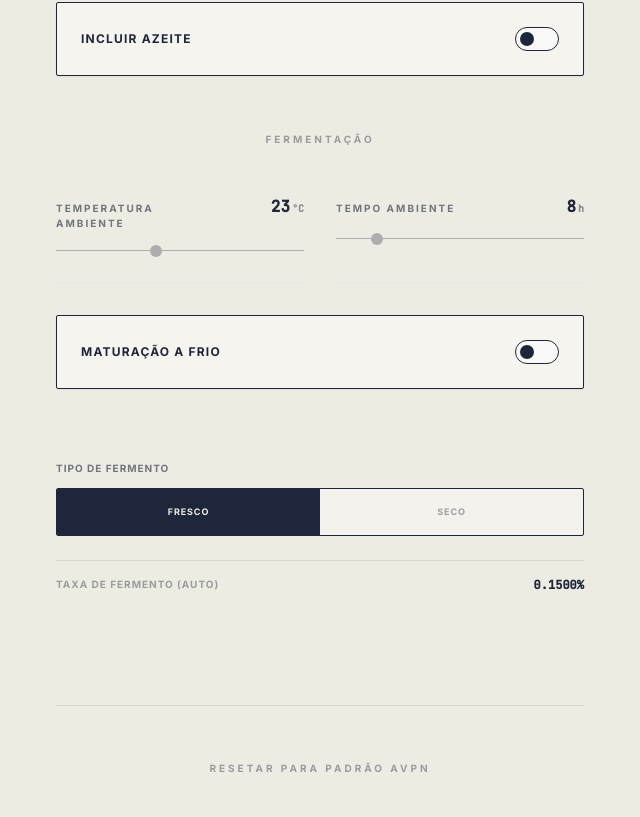
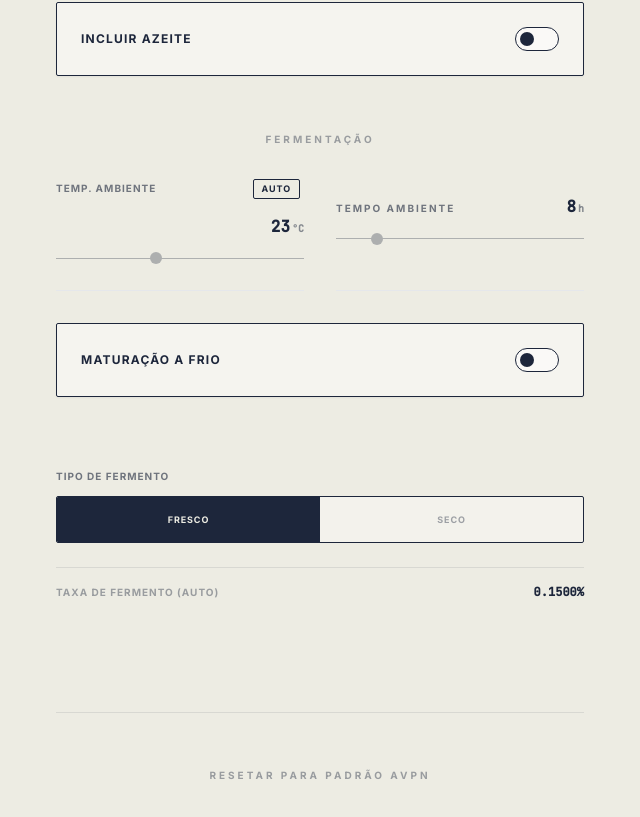
Before and after one commit to rafaelcapanema/Calculadora-de-massa-de-pizza, a React (Vite) app: page / in a window 1280 px wide. Shown: the part 783-1600 px from the top of the page, without its empty margins (320-960 px from the left). Built offline with nearby package versions, Linux system fonts and the light colour scheme; a web font is replaced by a local one.

Commit message:
Add files via upload

```diff
--- a/App.tsx
+++ b/App.tsx
@@ -17,12 +17,13 @@ interface WeatherInfo {
   condition: string;
   loading: boolean;
   sources?: WeatherSource[];
+  error?: string;
 }
 
 const App: React.FC = () => {
   const [config, setConfig] = useState<DoughConfig>(AVPN_DEFAULTS);
   const [weather, setWeather] = useState<WeatherInfo | null>(null);
-  const [hasRequestedLocation, setHasRequestedLocation] = useState(false);
+  const [isDetecting, setIsDetecting] = useState(false);
 
   const calculatedYeastPercentage = useMemo(() => {
     const effectiveHours = config.roomTime + (config.useFridge ? (config.fridgeTime * 0.12) : 0);
@@ -53,11 +54,16 @@ const App: React.FC = () => {
   }, [config, calculatedYeastPercentage]);
 
   const fetchLocalWeather = async (lat: number, lon: number) => {
-    setWeather(prev => ({ ...(prev || { city: '', temp: 0, condition: '' }), loading: true }));
+    setIsDetecting(true);
+    setWeather({ city: '', temp: 0, condition: '', loading: true });
+
     try {
+      if (!process.env.API_KEY) {
+        throw new Error("API Key não configurada");
+      }
+
       const ai = new GoogleGenAI({ apiKey: process.env.API_KEY });
-      // Prompt alterado para evitar JSON mode que conflita com grounding chunks
-      const prompt = `Localize as coordenadas lat: ${lat}, lon: ${lon}. Informe a cidade, temperatura atual em Celsius (apenas o número) e o clima curto (ex: Ensolarado). RESPONDA EXATAMENTE NO FORMATO: CIDADE: [nome] | TEMP: [numero] | CLIMA: [clima].`;
+      const prompt = `Consulte o clima atual para as coordenadas lat: ${lat}, lon: ${lon} usando o Google Search. Informe o nome da cidade, a temperatura atual em Celsius e uma descrição curta do clima (ex: Nublado). Responda exatamente neste formato: CIDADE: [nome] | TEMP: [número] | CLIMA: [descrição].`;
 
       const result = await ai.models.generateContent({
         model: "gemini-3-flash-preview",
@@ -68,60 +74,66 @@ const App: React.FC = () => {
       });
 
       const text = result.text || "";
-
-      // Parsing manual robusto
       const cityMatch = text.match(/CIDADE:\s*([^|]+)/i);
       const tempMatch = text.match(/TEMP:\s*([\d.]+)/i);
       const condMatch = text.match(/CLIMA:\s*([^|.\n]+)/i);
 
-      // Extração obrigatória de fontes (Grounding Chunks)
       const rawChunks = result.candidates?.[0]?.groundingMetadata?.groundingChunks || [];
       const sources: WeatherSource[] = rawChunks
         .filter(chunk => chunk.web)
         .map(chunk => ({
           uri: chunk.web?.uri || "",
-          title: chunk.web?.title || "Fonte"
+          title: chunk.web?.title || "Fonte de Clima"
         }))
         .filter(s => s.uri !== "");
 
       if (cityMatch && tempMatch) {
         const city = cityMatch[1].trim();
         const temp = parseFloat(tempMatch[1]);
-        const condition = condMatch ? condMatch[1].trim() : 'desconhecido';
+        const condition = condMatch ? condMatch[1].trim() : 'Desconhecido';
 
         setWeather({
           city,
           temp,
           condition,
           loading: false,
-          sources: sources.length > 0 ? sources.slice(0, 2) : undefined
+          sources: sources.slice(0, 2)
         });
         setConfig(prev => ({ ...prev, roomTemp: Math.round(temp) }));
       } else {
-        throw new Error("Formato de resposta inválido");
+        throw new Error("Não foi possível processar a resposta do clima.");
       }
-    } catch (error) {
-      console.error("Erro ao buscar clima:", error);
-      setWeather(null);
+    } catch (error: any) {
+      console.error("Erro na detecção de clima:", error);
+      setWeather({
+        city: '', temp: 0, condition: '', loading: false,
+        error: "Falha ao obter clima. Tente novamente."
+      });
+    } finally {
+      setIsDetecting(false);
     }
   };
 
-  const handleRoomTempChange = (newVal: number) => {
-    setConfig(prev => ({ ...prev, roomTemp: newVal }));
+  const requestLocation = () => {
+    if (!navigator.geolocation) {
+      setWeather({ city: '', temp: 0, condition: '', loading: false, error: "Geolocalização não suportada." });
+      return;
+    }
 
-    if (!hasRequestedLocation && !weather) {
-      setHasRequestedLocation(true);
+    setIsDetecting(true);
     navigator.geolocation.getCurrentPosition(
       (position) => {
         fetchLocalWeather(position.coords.latitude, position.coords.longitude);
       },
       (error) => {
-          console.error("Erro ou permissão negada:", error);
-          setHasRequestedLocation(false);
+        console.error("Erro de geolocalização:", error);
+        let msg = "Permissão negada ou erro de GPS.";
+        if (error.code === error.TIMEOUT) msg = "Tempo esgotado ao buscar localização.";
+        setWeather({ city: '', temp: 0, condition: '', loading: false, error: msg });
+        setIsDetecting(false);
       },
-        { timeout: 10000, enableHighAccuracy: false }
+      { timeout: 15000, enableHighAccuracy: false }
     );
-    }
   };
 
   const getWeatherIcon = (condition: string) => {
@@ -227,15 +239,32 @@ const App: React.FC = () => {
             <h3 className="text-[10px] font-bold uppercase tracking-[0.3em] opacity-40 mb-8 text-center">Fermentação</h3>
 
             <div className="grid grid-cols-1 md:grid-cols-2 gap-x-8">
-                <div className="flex flex-col">
+                <div className="flex flex-col relative">
+                  <div className="flex justify-between items-center pr-1">
+                    <span className="text-[10px] font-bold uppercase tracking-widest opacity-60">Temp. Ambiente</span>
+                    <button
+                      onClick={requestLocation}
+                      disabled={isDetecting}
+                      className={`text-[9px] font-black uppercase tracking-widest px-2 py-0.5 rounded-sm border border-[#1d263b] transition-all ${isDetecting ? 'opacity-30 cursor-wait' : 'hover:bg-[#1d263b] hover:text-[#edece3]'}`}
+                    >
+                      {isDetecting ? '...' : 'Auto'}
+                    </button>
+                  </div>
                   <InputGroup
-                    label="Temperatura Ambiente"
+                    label=""
                     value={config.roomTemp}
                     unit="°C"
                     min={15} max={35}
-                    onChange={handleRoomTempChange}
+                    onChange={(v) => setConfig({...config, roomTemp: v})}
                   />
-                  {weather && !weather.loading && (
+
+                  {weather?.error && (
+                    <span className="text-[8px] text-red-600 font-bold uppercase tracking-tighter mt-1 px-1 animate-in fade-in">
+                      {weather.error}
+                    </span>
+                  )}
+
+                  {weather && !weather.loading && !weather.error && (
                     <div className="flex flex-col gap-2 mt-2 px-1 animate-in fade-in slide-in-from-left-2 duration-500">
                       <div className="flex items-center gap-2">
                         <span className="text-lg leading-none">{getWeatherIcon(weather.condition)}</span>
@@ -255,7 +284,7 @@ const App: React.FC = () => {
                               rel="noopener noreferrer"
                               className="text-[8px] uppercase tracking-tighter opacity-30 hover:opacity-100 transition-opacity underline decoration-dotted"
                             >
-                              Fonte {idx + 1}: {source.title.slice(0, 20)}...
+                              {source.title.slice(0, 15)}...
                             </a>
                           ))}
                         </div>
@@ -264,8 +293,8 @@ const App: React.FC = () => {
                   )}
                   {weather?.loading && (
                     <div className="flex items-center gap-2 mt-2 px-1 opacity-40 animate-pulse">
-                      <div className="w-4 h-4 rounded-full border-2 border-[#1d263b] border-t-transparent animate-spin"></div>
-                      <span className="text-[9px] uppercase tracking-widest font-bold">Buscando clima...</span>
+                      <div className="w-3 h-3 rounded-full border-2 border-[#1d263b] border-t-transparent animate-spin"></div>
+                      <span className="text-[9px] uppercase tracking-widest font-bold">Consultando IA...</span>
                     </div>
                   )}
                 </div>
@@ -293,7 +322,6 @@ const App: React.FC = () => {
                     <div className="mt-6 space-y-4 pt-6 border-t border-[#1d263b] border-opacity-10 animate-in fade-in slide-in-from-top-2">
                         <InputGroup
                           label="Temperatura Geladeira"
-                          /* Correcting typo from fringeTemp to fridgeTemp */
                           value={config.fridgeTemp || 4}
                           unit="°C"
                           min={2} max={8}
@@ -339,7 +367,6 @@ const App: React.FC = () => {
           onClick={() => {
             setConfig(AVPN_DEFAULTS);
             setWeather(null);
-            setHasRequestedLocation(false);
           }}
           className="text-[10px] font-black uppercase tracking-[0.3em] opacity-40 hover:opacity-100 transition-opacity mb-8 text-[#1d263b]"
         >
--- a/metadata.json
+++ b/metadata.json
@@ -1,4 +1,3 @@
-
 {
   "name": "Capa Pizza: Calculadora de Massa",
   "description": "Uma calculadora de massa de pizza profissional que adere aos padrões AVPN, com detecção inteligente de temperatura local.",
--- a/vite.config.ts
+++ b/vite.config.ts
@@ -1,8 +1,10 @@
 
 import { defineConfig, loadEnv } from 'vite';
 import react from '@vitejs/plugin-react';
+import process from 'node:process';
 
 export default defineConfig(({ mode }) => {
+  // Explicitly use process.cwd() from node:process to resolve typing issues in the build environment
   const env = loadEnv(mode, process.cwd(), '');
   return {
     plugins: [react()],
```
Lines whose indentation alone changed are shown as unchanged.
